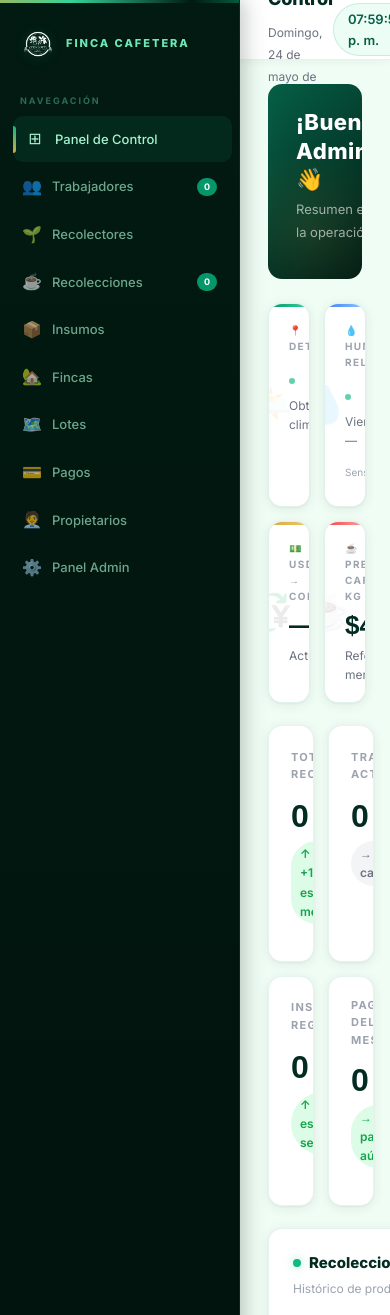
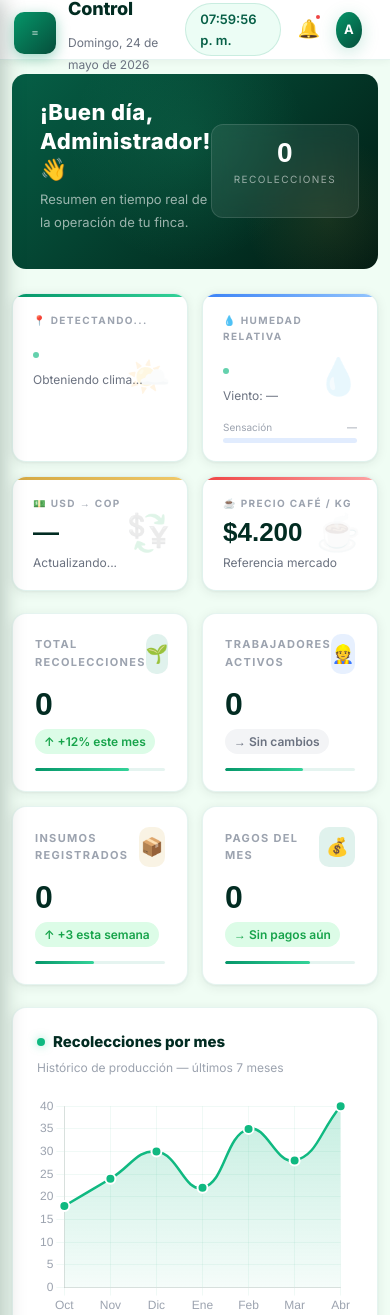
Before and after one commit to JuanCarlosQO/Gestion-del-Conocimiento, a Django app: template proyectoCafe/proyectoCafe/webCafe/templates/dashboard.html in a window 390 px wide. Shown: the top 1315 px of the page. Run offline with Django 5.2, Linux system fonts and the light colour scheme; the template is opened without the code that fills it, so the values that code supplies are empty; some libraries are stand-ins or nearby versions.

Commit message:
diseño mejorado

```diff
--- a/proyectoCafe/proyectoCafe/webCafe/templates/dashboard.html
+++ b/proyectoCafe/proyectoCafe/webCafe/templates/dashboard.html
@@ -146,14 +146,59 @@
     ::-webkit-scrollbar-thumb:hover{background:var(--g-500)}
     @media(max-width:1200px){.kpi-grid{grid-template-columns:repeat(2,1fr)}.info-strip{grid-template-columns:repeat(2,1fr)}}
     @media(max-width:900px){.bottom-grid{grid-template-columns:1fr}.bottom-grid2{grid-template-columns:1fr 1fr}}
+
+    /* ── RESPONSIVE MÓVIL ── */
+    #db-ham-btn{
+      display:none;position:fixed;top:12px;left:14px;z-index:1200;
+      background:linear-gradient(135deg,#059669,#064e3b);border:none;
+      border-radius:10px;width:42px;height:42px;
+      align-items:center;justify-content:center;
+      cursor:pointer;box-shadow:0 4px 14px rgba(5,150,105,0.4);
+      transition:transform .2s ease;flex-shrink:0;
+    }
+    #db-ham-btn svg{width:20px;height:20px;stroke:#fff;fill:none;stroke-width:2;stroke-linecap:round}
+    #db-sidebar-overlay{
+      display:none;position:fixed;inset:0;
+      background:rgba(1,26,18,0.6);z-index:1100;
+      backdrop-filter:blur(2px);opacity:0;
+      transition:opacity .28s ease;
+    }
+    #db-sidebar-overlay.active{opacity:1}
+    @media(max-width:1024px){
+      html,body{overflow:auto!important;height:auto!important}
+      .db-wrapper{height:auto!important;overflow:visible!important;min-height:100vh}
+      .db-sidebar{
+        position:fixed!important;top:0;left:0;bottom:0;
+        width:270px!important;min-width:270px!important;
+        z-index:1150;transform:translateX(-100%);
+        transition:transform .3s cubic-bezier(.25,.46,.45,.94);
+        overflow-y:auto;
+      }
+      .db-sidebar.open{transform:translateX(0);box-shadow:6px 0 40px rgba(1,26,18,0.4)}
+      #db-sidebar-overlay{display:block}
+      .db-main{width:100%!important;overflow:visible!important}
+      .db-scroll{overflow-y:visible!important;height:auto!important}
+      .db-topbar{padding-left:68px!important}
+      #db-ham-btn{display:flex}
+    }
+    @media(max-width:640px){
+      .db-scroll{padding:14px 12px 40px!important}
+    }
   </style>
 </head>
 <body>
 {% load static %}
+<!-- Botón hamburguesa móvil -->
+<button id="db-ham-btn" aria-label="Abrir menú">
+  <svg viewBox="0 0 24 24"><line x1="3" y1="6" x2="21" y2="6"/><line x1="3" y1="12" x2="21" y2="12"/><line x1="3" y1="18" x2="21" y2="18"/></svg>
+</button>
+<!-- Overlay oscuro -->
+<div id="db-sidebar-overlay"></div>
+
 <div class="db-wrapper">
 
   <!-- ══ SIDEBAR ══ -->
-  <aside class="db-sidebar">
+  <aside class="db-sidebar" id="db-sidebar">
     <div class="sidebar-logo">
       <img src="{% static 'img/logo_f.png' %}" alt="logo" onerror="this.style.display='none'">
       <span class="brand">Finca Cafetera</span>
@@ -488,6 +533,29 @@ setTimeout(()=>{
     if(bar) bar.style.width=w;
   });
 },400);
+
+/* ── SIDEBAR MÓVIL ── */
+(function(){
+  var btn      = document.getElementById('db-ham-btn');
+  var sidebar  = document.getElementById('db-sidebar');
+  var overlay  = document.getElementById('db-sidebar-overlay');
+  if(!btn || !sidebar || !overlay) return;
+  function openSidebar(){
+    sidebar.classList.add('open');
+    overlay.classList.add('active');
+    document.body.style.overflow = 'hidden';
+  }
+  function closeSidebar(){
+    sidebar.classList.remove('open');
+    overlay.classList.remove('active');
+    document.body.style.overflow = '';
+  }
+  btn.addEventListener('click', openSidebar);
+  overlay.addEventListener('click', closeSidebar);
+  document.addEventListener('keydown', function(e){
+    if(e.key === 'Escape') closeSidebar();
+  });
+})();
 </script>
 </body>
 </html>
```
